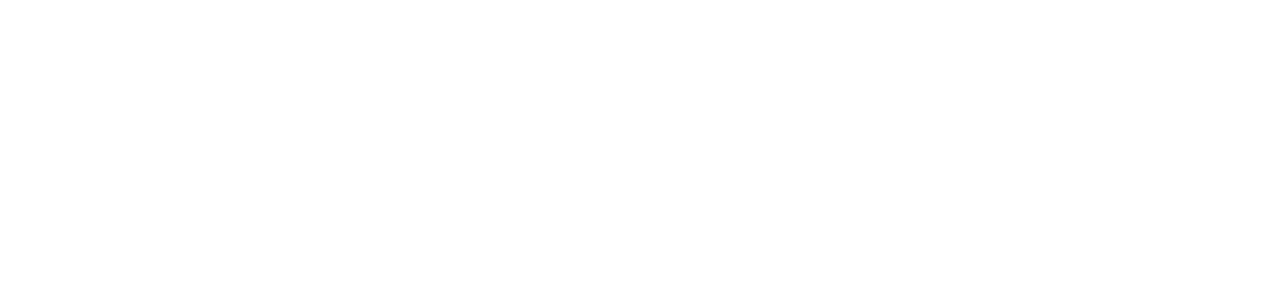
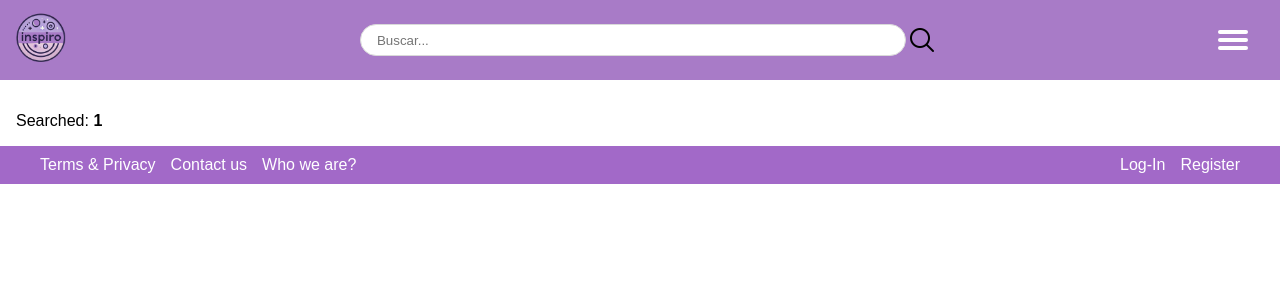
Before and after one commit to AdonayLorenzo/Inspiro, a React (Vite) app: page /Searched/1 in a window 1280 px wide. Before the commit this address had no page. Shown: the top 300 px of the page. Built offline with nearby package versions, Linux system fonts and the light colour scheme.

Commit message:
search-page

```diff
--- a/src/App.tsx
+++ b/src/App.tsx
@@ -1,5 +1,6 @@
 import { BrowserRouter as Router, Route, Routes } from 'react-router-dom';
 import Landing from './pages/landing/Landing';
+import SearchedPage from './pages/searcher-something-page/SearchedPage';
 
 function App() {
 
@@ -8,6 +9,7 @@
      <Router>
       <Routes>
       <Route path="/" element={<Landing />} />
+      <Route path="/Searched/:searchTerm" element={<SearchedPage />} />
       </Routes>
      </Router>
     </>
--- a/src/components/header/Header.tsx
+++ b/src/components/header/Header.tsx
@@ -1,12 +1,14 @@
 // Header.tsx
 import React, { useState } from 'react';
 import './Header.css'; // Asegúrate de crear este archivo CSS
+import { useNavigate } from 'react-router-dom';
 
 const Header: React.FC = () => {
     const [searchTerm, setSearchTerm] = useState('');
+    const navigate = useNavigate();
 
     const handleSearch = () => {
-        // Aquí puedes manejar la lógica de búsqueda
+        navigate(`/Searched/${encodeURIComponent(searchTerm)}`);
         console.log('Buscando:', searchTerm);
     };
 
--- a/src/components/news/news-carousel.css
+++ b/src/components/news/news-carousel.css
@@ -57,7 +57,7 @@
 .carousel-button {
     outline: none;
     position:absolute;
-    top: 140%;
+    top: 166%;
     transform: translateY(-50%);
     background-color: transparent; /* Fondo transparente al hacer clic */
     outline: none; /* Sin borde de enfoque */
--- /dev/null
+++ b/src/pages/searcher-something-page/SearchedPage.css
@@ -0,0 +1,4 @@
+.searched-p{
+    margin-top: 7em;
+    margin-left: 1em;
+}
--- /dev/null
+++ b/src/pages/searcher-something-page/SearchedPage.tsx
@@ -0,0 +1,19 @@
+import React from 'react';
+import './SearchedPage.css';
+import Header from '../../components/header/Header';
+import Footer from '../../components/footer/Footer';
+import { useParams } from 'react-router-dom';
+
+const SearchedPage: React.FC = () => {
+    const { searchTerm } = useParams<{ searchTerm: string }>();
+    return (
+
+        <div className="searched-page">
+            <Header/>
+                <p className="searched-p">Searched: <strong>{searchTerm}</strong></p>
+            <Footer />
+        </div>
+    );
+};
+
+export default SearchedPage;
```
